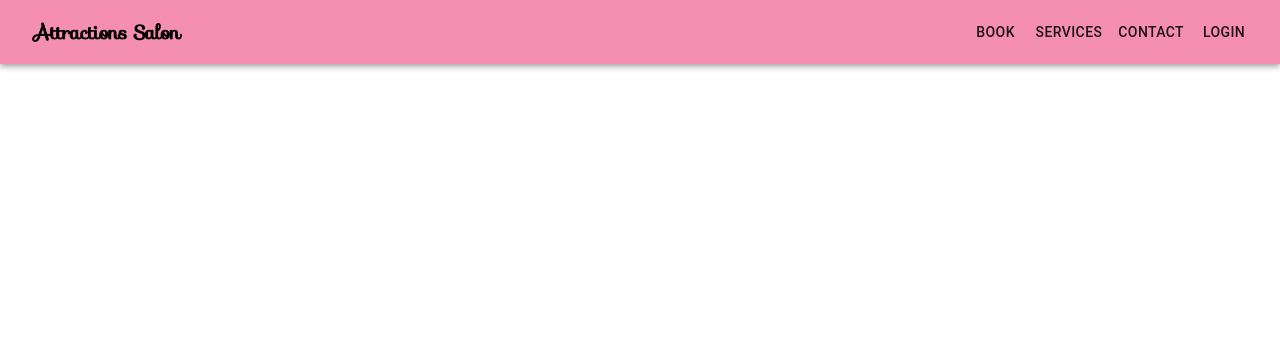
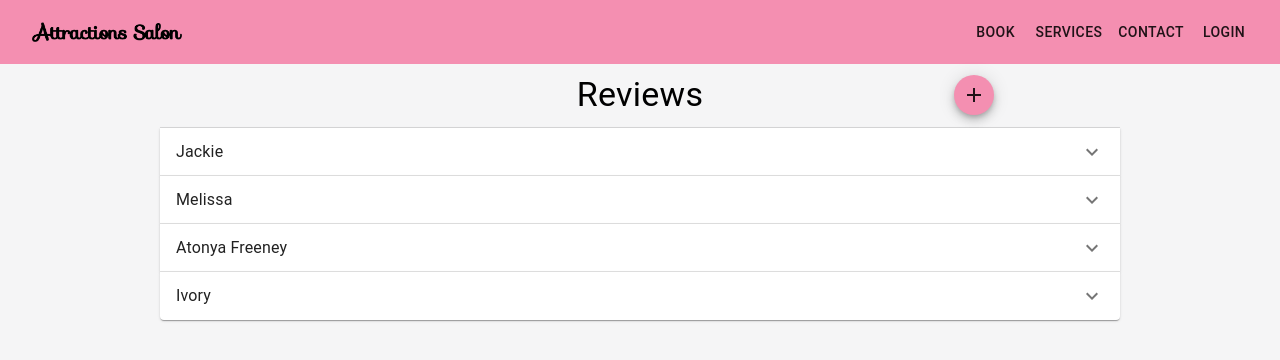
Before and after one commit to LaurenNewman1/Attractions-Salon-Web-App, a React (Create React App) app in the folder client/: page /admin/reviews in a window 1280 px wide. Shown: the top 360 px of the page. Built offline with nearby package versions, Linux system fonts and the light colour scheme; no server answers.

Commit message:
UI setup/loading component

```diff
--- a/client/src/App.jsx
+++ b/client/src/App.jsx
@@ -68,11 +68,11 @@ const App = () => {
             <Route path="/confirmation/:id" component={Confirmation} />
 
             {/* Admin */}
-            <Route path="/dashboard" component={Dashboard} />
-            <Route path="/requests" component={Requests} />
-            <Route path="/users" component={Users} />
-            <Route path="/adminReviews" component={AdminReviews} />
-            <Route path="/adminServices" component={AdminServices} />
+            <Route path="/admin/dashboard" component={Dashboard} />
+            <Route path="/admin/requests" component={Requests} />
+            <Route path="/admin/users" component={Users} />
+            <Route path="/admin/reviews" component={AdminReviews} />
+            <Route path="/admin/services" component={AdminServices} />
           </Switch>
         </Router>
       </ThemeProvider>
--- /dev/null
+++ b/client/src/components/HeartRating.jsx
@@ -0,0 +1,40 @@
+import React from 'react';
+import PropTypes from 'prop-types';
+import { withStyles, createStyles } from '@material-ui/core';
+import { Rating } from '@material-ui/lab';
+import { Favorite } from '@material-ui/icons';
+
+const styles = createStyles((theme) => ({
+  iconFilled: {
+    color: theme.palette.primary.main,
+  },
+  iconHover: {
+    color: theme.palette.primary.dark,
+  },
+}));
+
+const StyledRating = withStyles(styles)(Rating);
+
+const HeartRating = ({ defaultValue, edit, onChange }) => (
+  <StyledRating
+    icon={<Favorite />}
+    precision={0.5}
+    readOnly={!edit}
+    value={defaultValue}
+    onChange={(event, newValue) => onChange(newValue)}
+  />
+);
+
+HeartRating.propTypes = {
+  defaultValue: PropTypes.number,
+  edit: PropTypes.bool,
+  onChange: PropTypes.func,
+};
+
+HeartRating.defaultProps = {
+  defaultValue: 5,
+  edit: false,
+  onChange: null,
+};
+
+export default HeartRating;
--- /dev/null
+++ b/client/src/components/Loading.jsx
@@ -0,0 +1,16 @@
+import React from 'react';
+import { CircularProgress } from '@material-ui/core';
+
+const Loading = () => (
+  <CircularProgress
+    style={{
+      position: 'absolute',
+      top: '50%',
+      bottom: '50%',
+      left: '50%',
+      right: '50%',
+    }}
+  />
+);
+
+export default Loading;
--- a/client/src/components/NavBar.jsx
+++ b/client/src/components/NavBar.jsx
@@ -56,12 +56,12 @@ const NavBar = ({ loggedIn, userData, setFromBookPage }) => {
 
   const adminButtons = (
     <>
-      <Button onClick={() => history.push('/dashboard')}>Dashboard</Button>
+      <Button onClick={() => history.push('/admin/dashboard')}>Dashboard</Button>
       <div className={classes.grow} />
-      <Button onClick={() => history.push('/requests')}>Requests</Button>
-      <Button onClick={() => history.push('/users')}>Users</Button>
-      <Button onClick={() => history.push('/adminServices')}>Services</Button>
-      <Button onClick={() => history.push('/adminReviews')}>Reviews</Button>
+      <Button onClick={() => history.push('/admin/requests')}>Requests</Button>
+      <Button onClick={() => history.push('/admin/users')}>Users</Button>
+      <Button onClick={() => history.push('/admin/services')}>Services</Button>
+      <Button onClick={() => history.push('/admin/reviews')}>Reviews</Button>
       {userLogin}
     </>
   );
--- /dev/null
+++ b/client/src/css/AdminReviewsStyles.js
@@ -0,0 +1,20 @@
+import { makeStyles } from '@material-ui/core';
+
+const useStyles = makeStyles(() => ({
+  header: {
+    paddingTop: 10,
+    display: 'flex',
+    alignItems: 'center',
+    justifyContent: 'space-around',
+    whiteSpace: 'nowrap',
+  },
+  grow: {
+    flexGrow: 1,
+  },
+  content: {
+    width: '100%',
+    marginTop: 10,
+  },
+}));
+
+export default useStyles;
--- a/client/src/css/ServiceStyles.js
+++ b/client/src/css/ServiceStyles.js
@@ -37,13 +37,6 @@ const useStyles = makeStyles((theme) => ({
     marginRight: 5,
     backgroundColor: theme.palette.secondary.main,
   },
-  loading: {
-    position: 'absolute',
-    top: '50%',
-    bottom: '50%',
-    left: '50%',
-    right: '50%',
-  },
   header: {
     marginTop: 40,
   },
--- a/client/src/layouts/Profile.jsx
+++ b/client/src/layouts/Profile.jsx
@@ -65,6 +65,7 @@ const Profile = ({ userData, logout, changeProfile }) => {
         </>
       );
     }
+    return null;
     // return (
     //   <Button
     //     variant="contained"
--- a/client/src/layouts/Services.jsx
+++ b/client/src/layouts/Services.jsx
@@ -1,11 +1,12 @@
 import React, { useState, useEffect } from 'react';
 import {
-  Typography, Grid, CircularProgress,
+  Typography, Grid,
 } from '@material-ui/core';
 import Page from '../components/Page';
 import useStyles from '../css/ServiceStyles';
 import ServiceCard from '../components/ServiceCard';
 import fetchServicesByType from '../stores/ServicesStore';
+import Loading from '../components/Loading';
 
 const Services = () => {
   const classes = useStyles();
@@ -38,7 +39,7 @@ const Services = () => {
 
   return (
     <Page>
-      {loading ? <CircularProgress className={classes.loading} />
+      {loading ? <Loading />
         : (
           <div className={classes.root}>
             <Typography variant="h4">Nails</Typography>
--- a/client/src/layouts/admin/AdminReviews.jsx
+++ b/client/src/layouts/admin/AdminReviews.jsx
@@ -1,10 +1,136 @@
-import React from 'react';
+import React, { useState } from 'react';
+import {
+  Typography, ExpansionPanel, ExpansionPanelDetails, ExpansionPanelSummary,
+  TextField, ExpansionPanelActions, Button, Fab, Dialog, DialogActions,
+  DialogContent, DialogTitle,
+} from '@material-ui/core';
+import {
+  ExpandMore, Add,
+} from '@material-ui/icons';
 import Page from '../../components/Page';
+import useStyles from '../../css/AdminReviewsStyles';
+import useReviews from '../../stores/ReviewsStore';
+import Loading from '../../components/Loading';
+import HeartRating from '../../components/HeartRating';
 
-const AdminReviews = () => (
-  <Page>
-    <div>AdminReviews</div>
-  </Page>
-);
+const AdminReviews = () => {
+  const classes = useStyles();
+
+  const [open, setOpen] = useState(false);
+  const [dialog, setDialog] = useState(false);
+  const [newReview, setNewReview] = useState({
+    name: '',
+    rating: 5,
+    content: '',
+  });
+
+  const [reviews, loading] = useReviews();
+
+  const updateNewReview = (...argus) => {
+    const newFields = { ...newReview };
+    argus.forEach((argu) => {
+      console.log(argu);
+      const [fieldName, val] = argu;
+      newFields[fieldName] = val;
+      console.log(newFields);
+    });
+    setNewReview(newFields);
+  };
+
+  const expandChange = (panel) => (event, isExpanded) => {
+    setOpen(isExpanded ? panel : false);
+  };
+
+  const renderName = (name, panel) => {
+    if (open === panel) {
+      return (
+        <TextField
+          defaultValue={name}
+          onClick={(event) => event.stopPropagation()}
+        />
+      );
+    }
+    return (
+      <Typography>{name}</Typography>
+    );
+  };
+
+  return (
+    <Page maxWidth="md">
+      <Typography
+        className={classes.header}
+        align="center"
+        variant="h4"
+        display="block"
+        gutterBottom
+      >
+        <div style={{ width: 40 }} />
+        Reviews
+        <Fab color="primary" aria-label="add" size="small" onClick={() => setDialog(true)}>
+          <Add />
+        </Fab>
+      </Typography>
+      {loading ? <Loading />
+        : (reviews.map((review, index) => (
+          <ExpansionPanel
+            key={review.id}
+            expanded={open === index}
+            onChange={expandChange(index)}
+          >
+            <ExpansionPanelSummary expandIcon={<ExpandMore />}>
+              {renderName(review.name, index)}
+            </ExpansionPanelSummary>
+            <ExpansionPanelDetails style={{ display: 'block' }}>
+              <HeartRating edit />
+              <TextField
+                className={classes.content}
+                label="Content"
+                multiline
+                defaultValue={review.content}
+              />
+            </ExpansionPanelDetails>
+            <ExpansionPanelActions>
+              <Button variant="contained">Delete</Button>
+              <div className={classes.grow} />
+              <Button>Cancel</Button>
+              <Button variant="contained" color="primary">Save</Button>
+            </ExpansionPanelActions>
+          </ExpansionPanel>
+        ))
+        )}
+      <Dialog open={dialog} onClose={() => setDialog(false)} aria-labelledby="form-dialog">
+        <DialogTitle>Add a Review</DialogTitle>
+        <DialogContent>
+          <HeartRating
+            edit
+            onChange={(val) => updateNewReview(['rating', val])}
+            defaultValue={newReview.rating}
+          />
+          <TextField
+            style={{ width: '100%', paddingBottom: 6 }}
+            label="Name"
+            value={newReview.name}
+            onChange={(event) => updateNewReview(['name', event.target.value])}
+          />
+          <TextField
+            style={{ width: '100%' }}
+            label="Content"
+            multiline
+            value={newReview.content}
+            onChange={(event) => updateNewReview(['content', event.target.value])}
+          />
+        </DialogContent>
+        <DialogActions>
+          <Button onClick={() => setDialog(false)}>
+            Cancel
+          </Button>
+          <Button variant="contained" color="primary">
+            Save
+          </Button>
+        </DialogActions>
+      </Dialog>
+    </Page>
+  );
+};
 
 export default AdminReviews;
--- /dev/null
+++ b/client/src/stores/ReviewsStore.js
@@ -0,0 +1,54 @@
+import { useState, useEffect } from 'react';
+
+const MOCK_REVIEWS = [
+  {
+    id: 1,
+    name: 'Jackie',
+    rating: 5,
+    date: new Date('01/01/2000'),
+    content: 'Been coming here for years, my stylist is Brandi. I recommend to anyone needing a great cut/ style and extras',
+  },
+  {
+    id: 2,
+    name: 'Melissa',
+    rating: 4,
+    date: new Date('01/01/2000'),
+    content: 'Beautiful building that holds beautiful spirits. Brandi, you are great. Thanks for the great hair cut.',
+  },
+  {
+    id: 3,
+    name: 'Atonya Freeney',
+    rating: 5,
+    date: new Date('01/01/2000'),
+    content: 'Emily is an experienced stylist and guaranteed to make you smile!',
+  },
+  {
+    id: 4,
+    name: 'Ivory',
+    rating: 5,
+    date: new Date('01/01/2000'),
+    content: 'Feels like home there. Brandi is amazing and such a sweetheart',
+  },
+];
+
+
+export default () => {
+  const [reviews, setReviews] = useState([]);
+  const [loading, setLoading] = useState(true);
+
+  useEffect(() => {
+    const callReviews = async () => {
+      // const bookRequestFetch =
+      const reviewsJson = MOCK_REVIEWS;
+
+      setReviews(reviewsJson);
+      setLoading(false);
+    };
+
+    if (loading) {
+      callReviews();
+    }
+  }, []);
+
+  return [reviews, loading];
+};
--- a/package.json
+++ b/package.json
@@ -11,11 +11,13 @@
     "@babel/runtime": "^7.8.7",
     "@casl/ability": "^3.4.0",
     "@casl/mongoose": "^2.3.3",
+    "@date-io/date-fns": "1.3.13",
     "@godaddy/terminus": "^4.3.1",
     "@googlemaps/google-maps-services-js": "^2.3.1",
     "@material-ui/core": "^4.9.3",
     "@material-ui/icons": "^4.9.1",
     "@material-ui/lab": "^4.0.0-alpha.45",
+    "@material-ui/pickers": "^3.2.10",
     "@sendgrid/mail": "^6.5.4",
     "@svgr/webpack": "4.3.3",
     "@testing-library/jest-dom": "^4.2.4",
@@ -47,6 +49,7 @@
     "identity-obj-proxy": "3.0.0",
     "lodash": "^4.17.15",
     "mini-css-extract-plugin": "0.9.0",
+    "moment": "^2.24.0",
     "mongodb": "^3.5.3",
     "mongoose": "^5.9.2",
     "morgan": "^1.9.1",
```
Also changed, not shown: client/src/stores/ProfileStores.js (deleted, +0 -10 lines), 1 other file (tests, documents, lock files or other folders).
